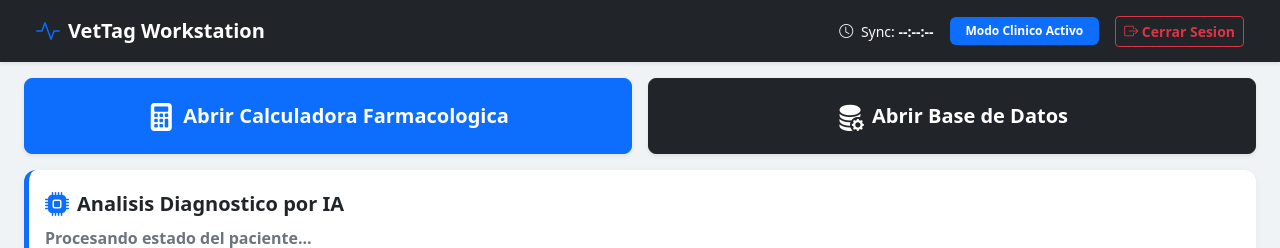
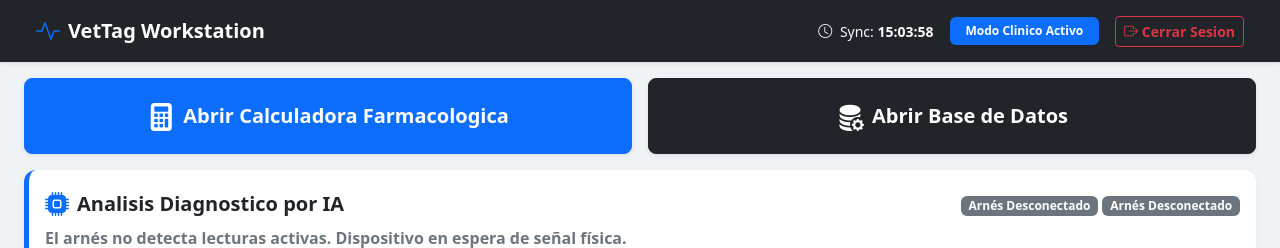
Before and after one commit to Victor-programming07/Vet-Tag, a Flask app: page /medico in a window 1280 px wide. Shown: the top 248 px of the page. Run offline with Flask 3, Linux system fonts and the light colour scheme; the visitor is signed in with stand-in values (Sample User, id 1); some libraries are stand-ins or nearby versions.

Commit message:
Actualizacion: datos en 0, intervalo de 20s y zona horaria Ecuador

```diff
--- a/templates/medico.html
+++ b/templates/medico.html
@@ -330,39 +330,65 @@
         async function fetchMedicoData() {
      try {
         const res = await fetch('/api/telemetria');
-                if (res.redirected) {
+
+        // 1. Manejo estricto de falta de sesión o redirección al Login
+        if (res.status === 401 || res.redirected) {
             window.location.href = "/login";
             return;
         }
+
         if (!res.ok) throw new Error("Error en la respuesta del servidor");
+
         const data = await res.json();
 
+        // 2. Actualización de reloj proveniente del servidor (Ecuador UTC-5)
         document.getElementById('med-sync-time').innerText = data.ultima_actualizacion || '--:--:--';
+
+        // 3. Lecturas fijadas en 0 (Modo Standby / Sin datos)
         document.getElementById('med-val-temp').innerHTML = `${Number(data.temperatura || 0).toFixed(1)} <span class="fs-5">°C</span>`;
         document.getElementById('med-val-bpm').innerHTML = `${data.ritmo_cardiaco || 0} <span class="fs-5">BPM</span>`;
-                document.getElementById('med-val-act').innerText = data.actividad ? data.actividad.estado : '--';
-                document.getElementById('med-val-arnes').innerText = data.pechera_puesta ? "Seguro" : "¡Suelto!";
+        document.getElementById('med-val-act').innerText = data.actividad ? data.actividad.estado : 'En espera';
+        document.getElementById('med-val-arnes').innerText = data.pechera_puesta ? "Seguro" : "Desconectado";
 
-                const diag = data.diagnostico || { badge_class: 'bg-secondary', salud_mascota: 'Sin Datos', mensaje: 'Procesando...' };
-                document.getElementById('med-diag-badge').className = `badge ${diag.badge_class}`;
-                document.getElementById('med-diag-badge').innerText = diag.salud_mascota;
-                document.getElementById('med-arnes-badge').className = data.pechera_puesta ? "badge bg-success" : "badge bg-danger";
-                document.getElementById('med-arnes-badge').innerText = data.pechera_puesta ? "Arnes Correcto" : "Arnes Suelto";
-                document.getElementById('med-diag-desc').innerText = diag.mensaje;
+        // 4. Estado de Salud y Badges
+        const diag = data.diagnostico || { badge_class: 'bg-secondary', salud_mascota: 'Arnés Desconectado', mensaje: 'Sin lecturas activas' };
 
+        const diagBadge = document.getElementById('med-diag-badge');
+        if (diagBadge) {
+            diagBadge.className = `badge ${diag.badge_class}`;
+            diagBadge.innerText = diag.salud_mascota;
+        }
+
+        const arnesBadge = document.getElementById('med-arnes-badge');
+        if (arnesBadge) {
+            arnesBadge.className = data.pechera_puesta ? "badge bg-success" : "badge bg-secondary";
+            arnesBadge.innerText = data.pechera_puesta ? "Arnés Conectado" : "Arnés Desconectado";
+        }
+
+        const diagDesc = document.getElementById('med-diag-desc');
+        if (diagDesc) {
+            diagDesc.innerText = diag.mensaje;
+        }
+
+        // 5. Estado GPS
         const gpsBadge = document.getElementById('med-gps-badge');
+        if (gpsBadge) {
             if (data.gps && data.gps.valido) {
                 gpsBadge.className = "badge bg-success";
                 gpsBadge.innerText = "GPS Activo";
+                if (typeof medicoMarker !== 'undefined' && typeof medicoMap !== 'undefined') {
                     const pos = new L.LatLng(data.gps.latitud, data.gps.longitud);
                     medicoMarker.setLatLng(pos);
                     medicoMap.panTo(pos);
+                }
             } else {
-                    gpsBadge.className = "badge bg-warning text-dark";
-                    gpsBadge.innerText = "GPS Sin Senal";
+                gpsBadge.className = "badge bg-secondary";
+                gpsBadge.innerText = "GPS En Espera";
             }
+        }
+
     } catch (e) {
-                console.error("Error telemetria:", e);
+        console.error("Error cargando telemetría:", e);
     }
 }
 
@@ -590,9 +616,10 @@
             }
         }
 
-        // Bucle de sincronización de telemetría en tiempo real
-        // Cambiar el temporizador a 20000 ms (20 segundos)
-        setInterval(cargarTelemetria, 20000);
+        fetchMedicoData();
+
+// Sincronizar y consultar al servidor exactamente cada 20 segundos (20000 ms)
+setInterval(fetchMedicoData, 20000);
     </script>
 </body>
 </html>
```
Lines whose indentation alone changed are shown as unchanged.
